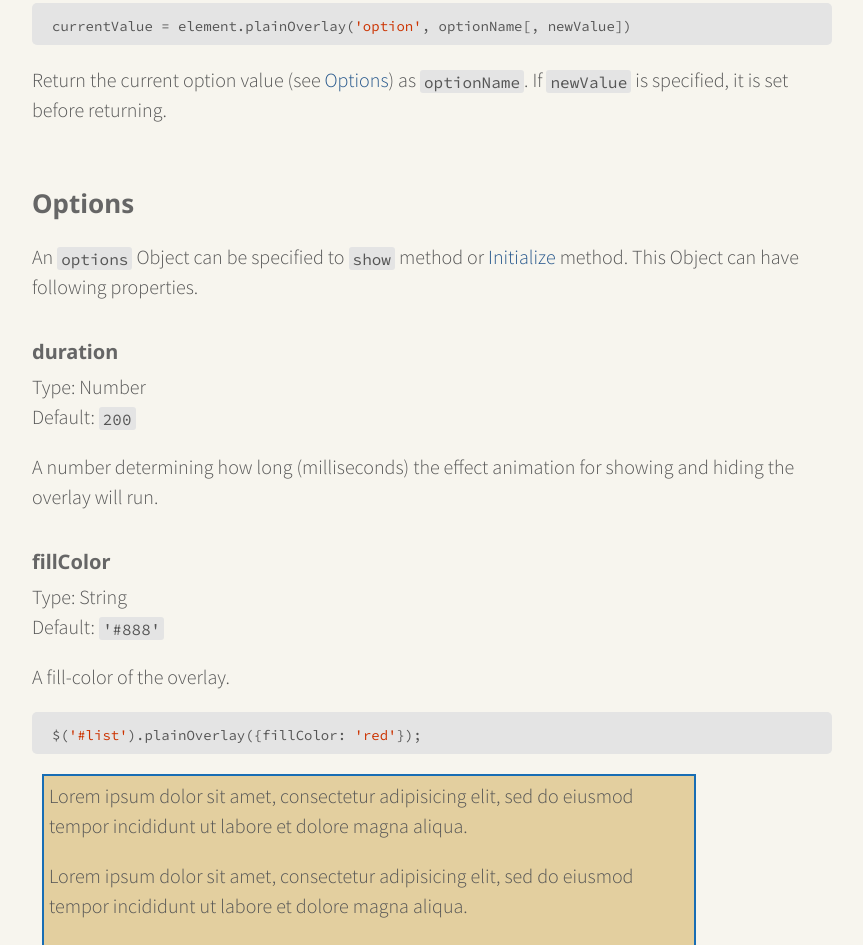
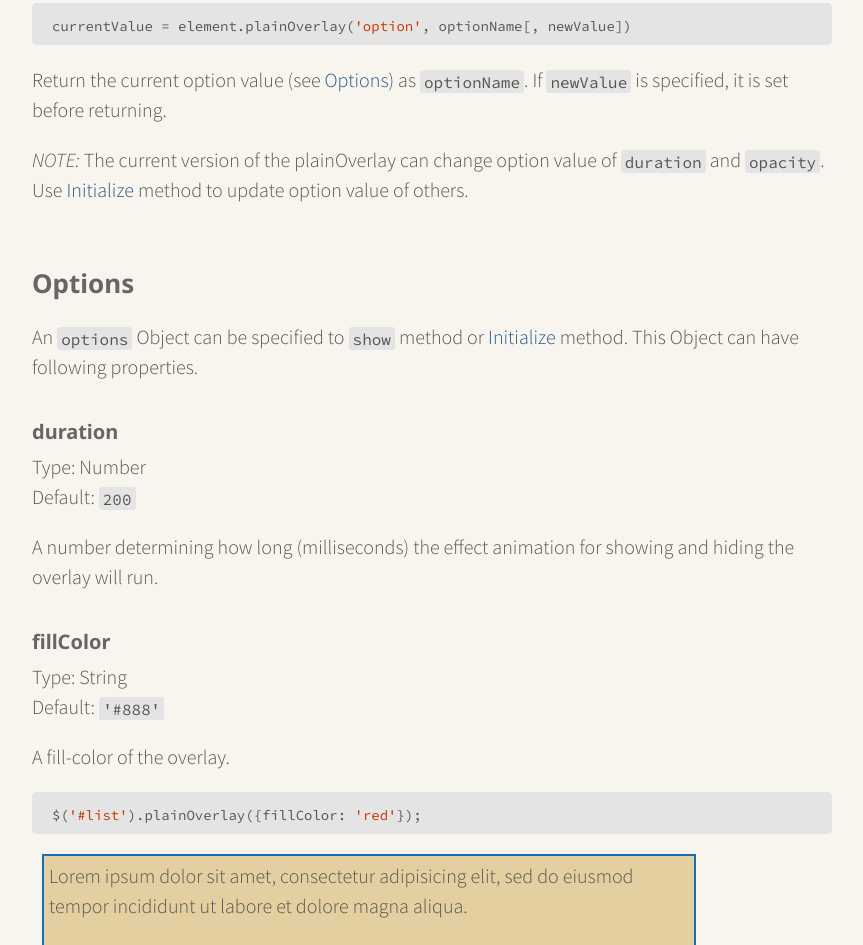
Before and after one commit to anseki/jquery-plainoverlay, a plain HTML site: page index.html in a window 1280 px wide. Shown: the part 3340-4285 px from the top of the page, without its empty margins (208-1071 px from the left). Drawn offline with nearby package versions, Linux system fonts and the light colour scheme.

Commit message:
Add information to README, it says `option` method is incomplete yet.

```diff
--- a/index.html
+++ b/index.html
@@ -217,6 +217,8 @@ $(function() {
 <div class="highlight"><pre><code class="language-js" data-lang="js"><span class="nx">currentValue</span> <span class="o">=</span> <span class="nx">element</span><span class="p">.</span><span class="nx">plainOverlay</span><span class="p">(</span><span class="s1">&#39;option&#39;</span><span class="p">,</span> <span class="nx">optionName</span><span class="p">[,</span> <span class="nx">newValue</span><span class="p">])</span>
 </code></pre></div>
 <p>Return the current option value (see <a href="#options">Options</a>) as <code>optionName</code>. If <code>newValue</code> is specified, it is set before returning.</p>
+
+<p><em>NOTE:</em> The current version of the plainOverlay can change option value of <code>duration</code> and <code>opacity</code>. Use <a href="#initialize">Initialize</a> method to update option value of others.</p>
 
 <h2 id="options">Options</h2>
 
```
